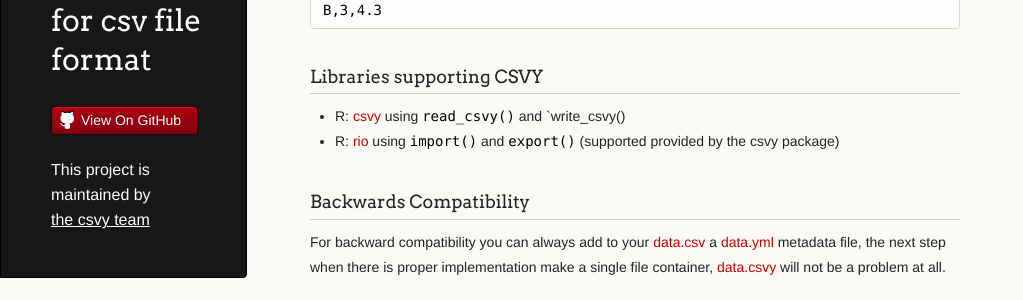
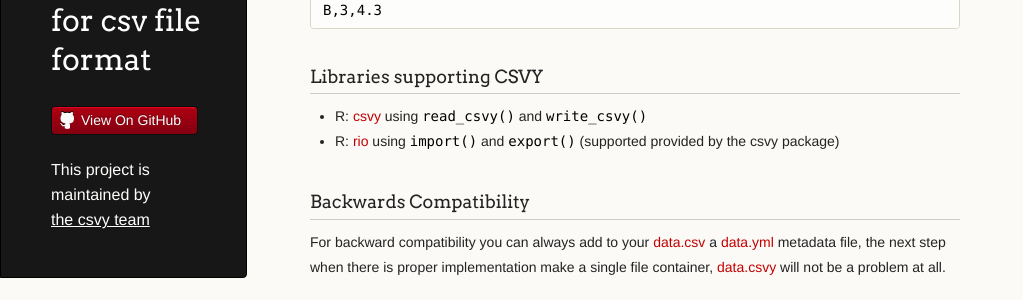
Before and after one commit to csvy/csvy.github.io, a Jekyll site: the page built from index.md, in a window 1280 px wide and 900 px high, scrolled down 1541 px. Shown: the part 152-452 px from the top of the window, without its empty margins (0-1023 px from the left). Built offline with Jekyll 4.4.1, drawn with Linux system fonts in a browser that asks for light colours; our own code applies the rules of GitHub Pages for plain Markdown files.

Commit message:
Fixed a minor typo

````diff
--- a/index.md
+++ b/index.md
@@ -58,7 +58,7 @@
 ```
 ### Libraries supporting CSVY
 
-* R: [csvy](https://cran.r-project.org/package=csvy) using `read_csvy()` and `write_csvy()
+* R: [csvy](https://cran.r-project.org/package=csvy) using `read_csvy()` and `write_csvy()`
 * R: [rio](https://cran.r-project.org/package=rio) using `import()` and `export()` (supported provided by the csvy package)
 
 ### Backwards Compatibility
````
